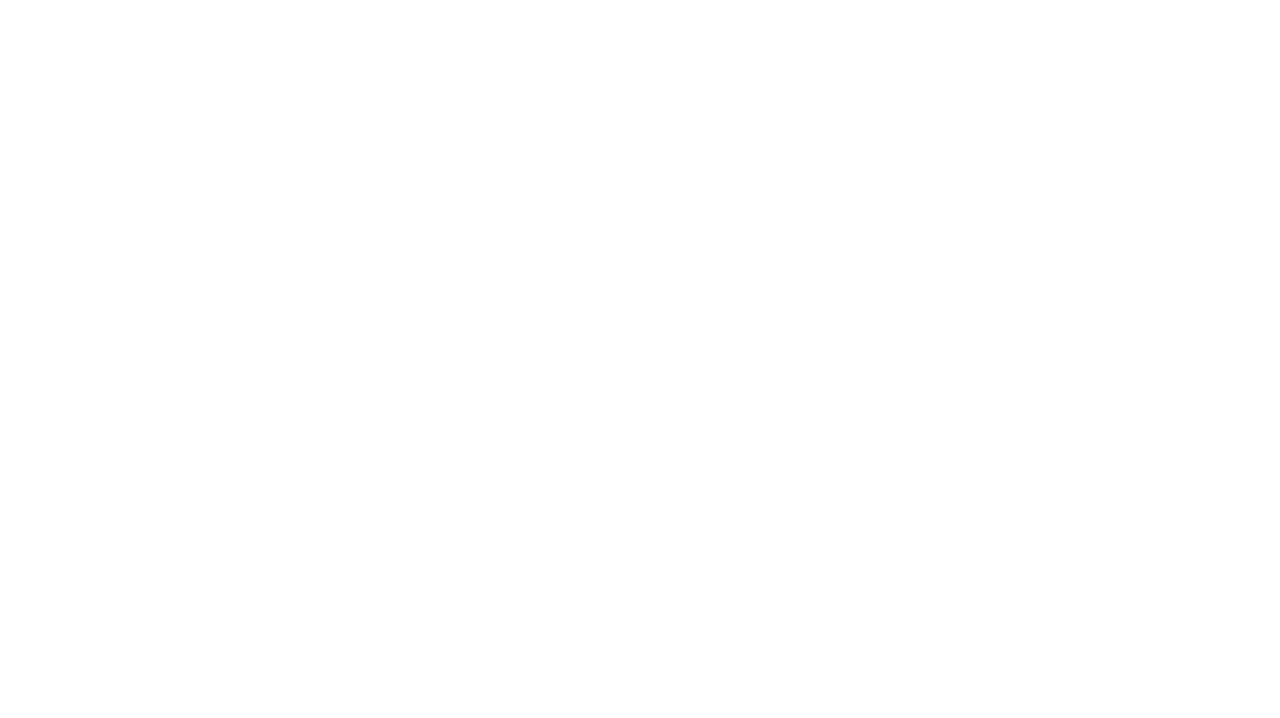
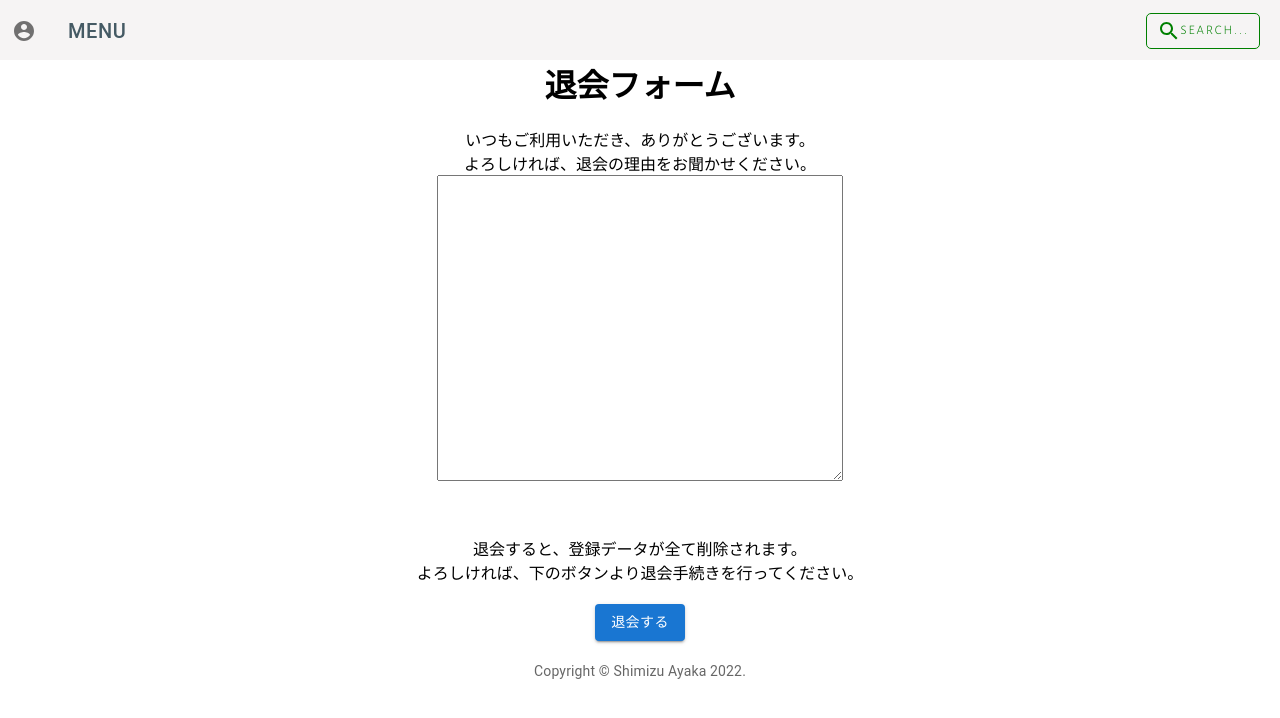
Before and after one commit to shimizu0623/cosmetic_app, a React (Create React App) app in the folder frontend/: page /confirm in a window 1280 px wide. Before the commit this address had no page. Shown: the top 718 px of the page. Built offline with nearby package versions, Linux system fonts and the light colour scheme.

Commit message:
退会ファイル作成

```diff
--- /dev/null
+++ b/frontend/src/components/deleteConfirm.jsx
@@ -0,0 +1,37 @@
+import React from 'react';
+import { Link as RouterLink } from "react-router-dom";
+import Button from '@mui/material/Button';
+import TextareaAutosize from '@mui/material/TextareaAutosize';
+
+export const DeleteConfirm = () => {
+    return(
+        <>
+        <div className='MainContainer'>
+            <h1>退会フォーム</h1>
+            <div>
+                <p>いつもご利用いただき、ありがとうございます。</p>
+                <p>よろしければ、退会の理由をお聞かせください。</p>
+                <TextareaAutosize
+                aria-label="minimum height"
+                minRows={20}
+                // placeholder=""
+                style={{ width: 400 }}
+                />
+            </div>
+            <div style={{marginTop: '50px'}}>
+                <p>退会すると、登録データが全て削除されます。</p>
+                <p>よろしければ、下のボタンより退会手続きを行ってください。</p>
+                <Button
+                    variant="contained"
+                    sx={{
+                        marginTop: "20px",
+                    }}
+                    component={RouterLink}
+                    to="/delete">
+                退会する
+                </Button>
+            </div>
+        </div>
+        </>
+    )
+}
--- /dev/null
+++ b/frontend/src/components/deletedInformation.jsx
@@ -0,0 +1,25 @@
+import React from 'react';
+import { Link as RouterLink } from "react-router-dom";
+import Button from '@mui/material/Button';
+
+
+export const DeleteInformation = () => {
+    return(
+        <>
+        <div className='MainContainer'>
+            <h1>退会完了</h1>
+            <p>ご利用いただき、ありがとうございました。</p>
+            <p>またのご利用をお待ちしております。</p>
+            <Button
+                 variant="contained"
+                 sx={{
+                   marginTop: "20px",
+                 }}
+                 component={RouterLink}
+                 to="/">
+            TOPへ戻る
+            </Button>
+        </div>
+        </>
+    )
+}
--- a/frontend/src/components/myPage.jsx
+++ b/frontend/src/components/myPage.jsx
@@ -319,7 +319,7 @@ export const MyPage = () => {
                       className={classes.menu}
                       underline="none"
                       component={RouterLink}
-                      to=''
+                      to='/confirm'
                       >
                         退会
                     </Link>
--- a/frontend/src/index.js
+++ b/frontend/src/index.js
@@ -7,6 +7,8 @@ import { CreateAccount } from "./components/createAccountPage";
 import { EWG } from "./components/aboutEWG";
 import { MyPage } from "./components/myPage";
 import { Test } from "./components/test";
+import { DeleteConfirm } from "./components/deleteConfirm";
+import { DeleteInformation } from "./components/deletedInformation";
 
 import {
   BrowserRouter,
@@ -43,6 +45,14 @@ ReactDom.render(
               path='/test'
               element={<Test />}
             />
+          <Route
+              path='/confirm'
+              element={<DeleteConfirm />}
+            />
+          <Route
+              path='/delete'
+              element={<DeleteInformation />}
+            />
         </Route>
       </Routes>
     </BrowserRouter>
```
